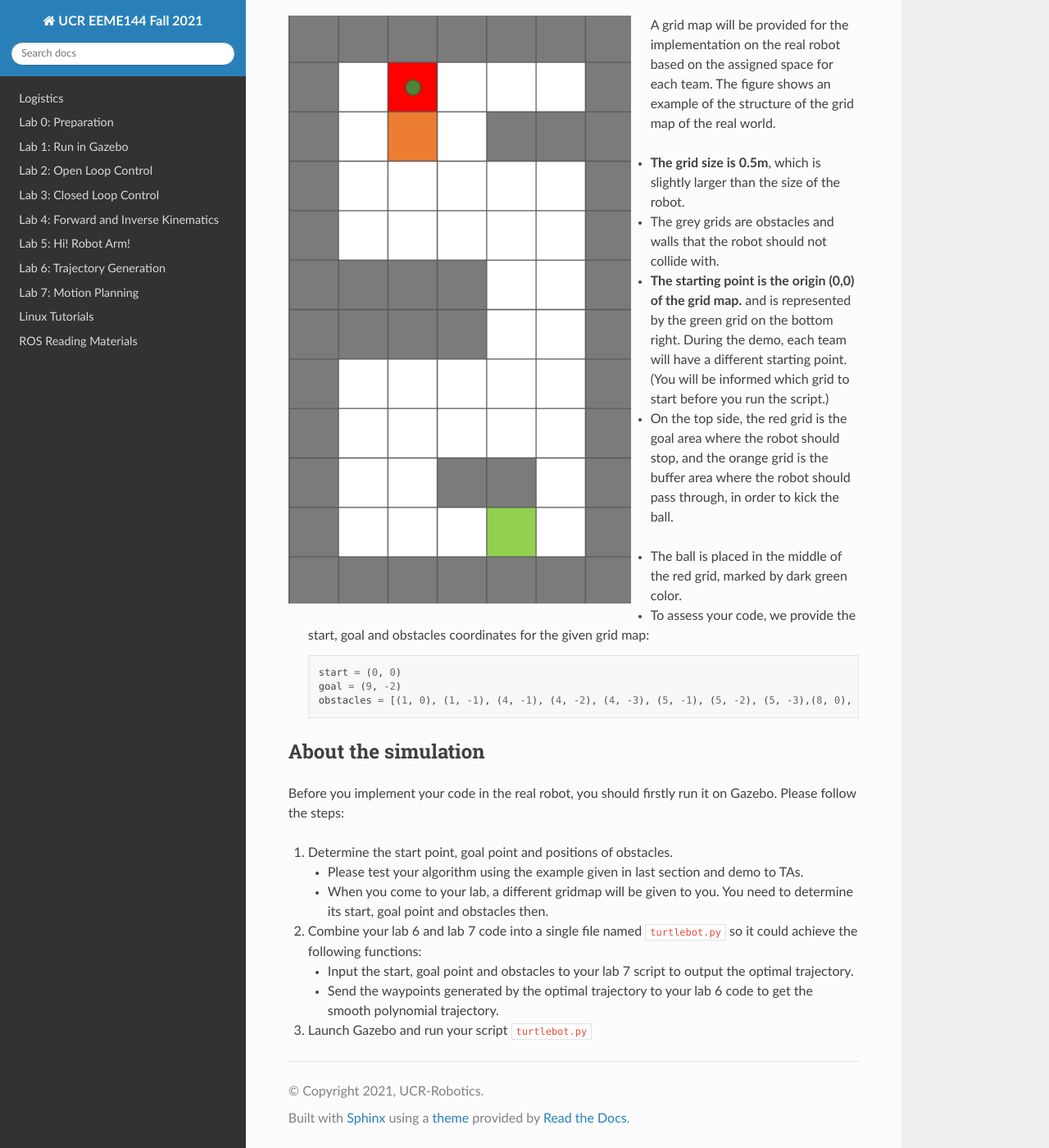
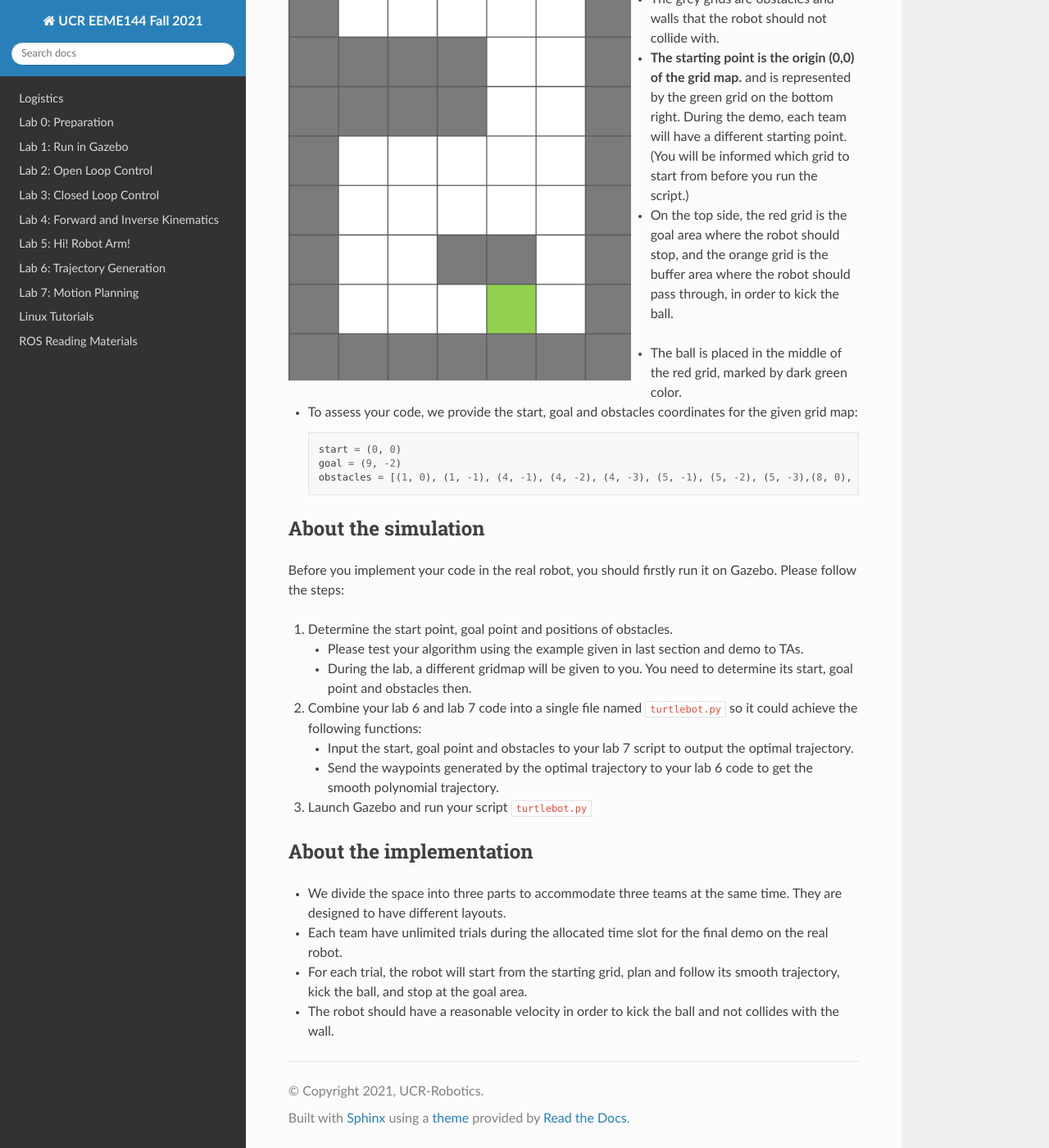
Before and after one commit to UCR-Robotics/ee144, a Sphinx documentation site: the page built from docs/lab8.rst, in a window 1280 px wide and 1400 px high, scrolled down 4263 px. Shown: the whole window at 82% size. Built offline with Sphinx 7.4.7 and the Read the Docs theme 2.0.0, drawn with Linux system fonts in a browser that asks for light colours; some of the changed text lies outside the part shown.

Commit message:
Update lab8.rst

```diff
--- a/docs/lab8.rst
+++ b/docs/lab8.rst
@@ -245,7 +232,7 @@ of the real world.
 - **The starting point is the origin (0,0) of the grid map.**
   and is represented by the green grid on the bottom right.
   During the demo, each team will have a different starting point.
-  (You will be informed which grid to start before you run the script.)
+  (You will be informed which grid to start from before you run the script.)
 
 - On the top side, the red grid is the goal area where the robot should stop,
   and the orange grid is the buffer area where the robot should pass through, in order to kick the ball.
@@ -272,7 +259,7 @@ Please follow the steps:
 #. Determine the start point, goal point and positions of obstacles.
 
    - Please test your algorithm using the example given in last section and demo to TAs.
-   - When you come to your lab, a different gridmap will be given to you. You need to determine its start, goal point and obstacles then.
+   - During the lab, a different gridmap will be given to you. You need to determine its start, goal point and obstacles then.
 
 #. Combine your lab 6 and lab 7 code into a single file named ``turtlebot.py`` so it could achieve the following functions:
 
@@ -280,3 +267,15 @@ Please follow the steps:
    - Send the waypoints generated by the optimal trajectory to your lab 6 code to get the smooth polynomial trajectory.
 
 #. Launch Gazebo and run your script ``turtlebot.py``
+
+About the implementation
+------------------------
+
+- We divide the space into three parts to accommodate three teams at the same time.
+  They are designed to have different layouts.
+
+- Each team have unlimited trials during the allocated time slot for the final demo on the real robot.
+
+- For each trial, the robot will start from the starting grid, plan and follow its smooth trajectory, kick the ball, and stop at the goal area.
+
+- The robot should have a reasonable velocity in order to kick the ball and not collides with the wall.
```
Also changed, not shown: other parts of docs/lab8.rst (+0 -13 lines).
